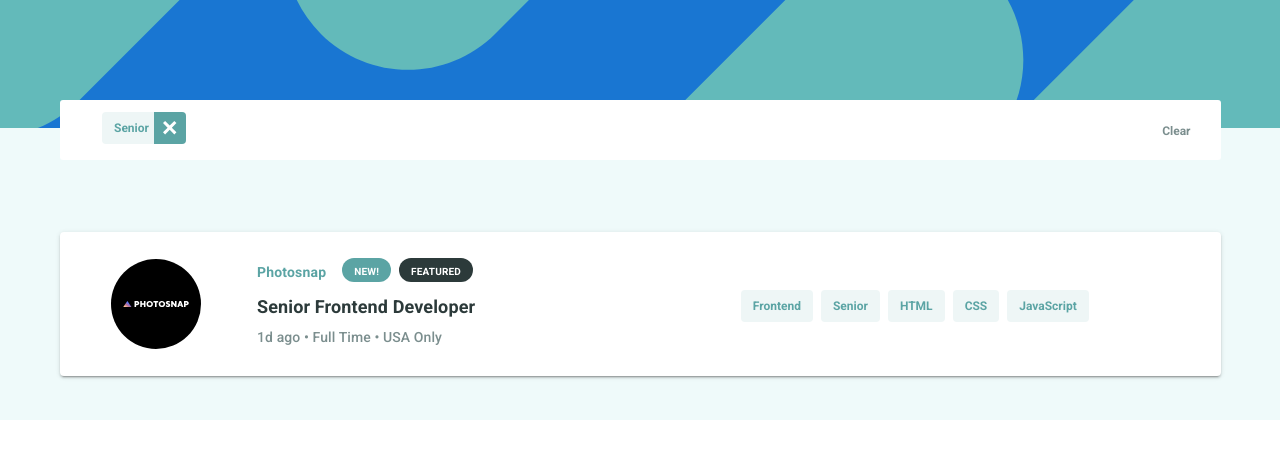
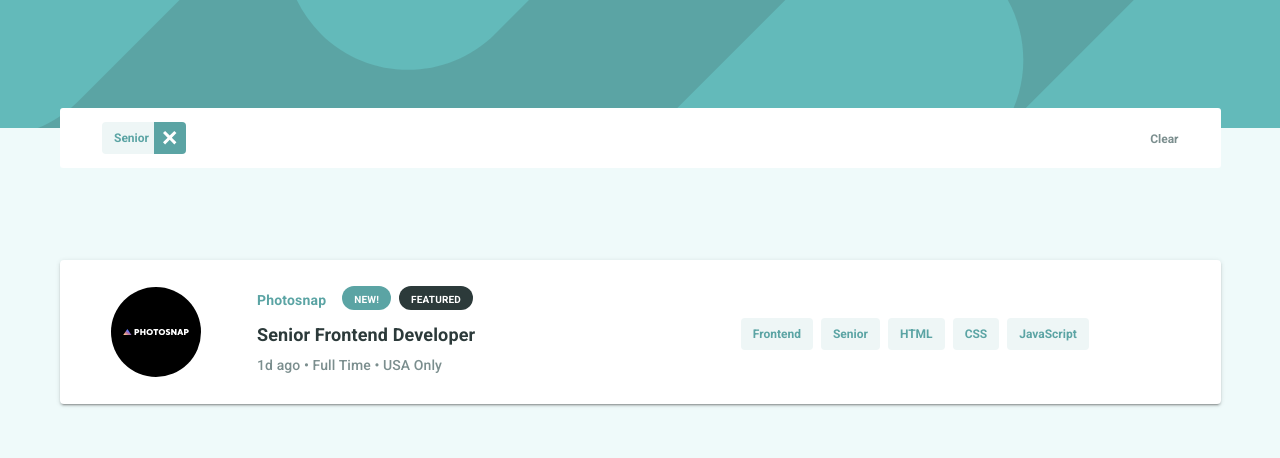
Before and after one commit to AnteAntonini/assignment-job-listening, a Vue app: page / in a window 1280 px wide. Both pictures are taken after a click on the button "Senior". Shown: the top 458 px of the page. Built offline with nearby package versions, Linux system fonts and the light colour scheme.

Commit message:
code splitting

```diff
--- a/public/index.html
+++ b/public/index.html
@@ -4,7 +4,7 @@
     <meta charset="utf-8">
     <meta http-equiv="X-UA-Compatible" content="IE=edge">
     <meta name="viewport" content="width=device-width,initial-scale=1.0">
-    <link rel="icon" href="<%= BASE_URL %>favicon.ico">
+    <link rel="icon" href="/images/favicon-32x32.png">
     <title><%= htmlWebpackPlugin.options.title %></title>
     <link rel="stylesheet" href="https://fonts.googleapis.com/css?family=Roboto:100,300,400,500,700,900">
     <link rel="stylesheet" href="https://cdn.jsdelivr.net/npm/@mdi/font@latest/css/materialdesignicons.min.css">
--- a/src/App.vue
+++ b/src/App.vue
@@ -1,7 +1,7 @@
 <template>
   <v-app>
     <v-app-bar
-      color="primary"
+      color="#5ba4a4"
       dark
       prominent
       app
--- /dev/null
+++ b/src/components/JobFilter.vue
@@ -0,0 +1,121 @@
+<template>
+  <div
+    class="active-filter"
+    :class="{ visibleFilter: isActive }"
+    v-show="isActive"
+  >
+    <v-col cols="10" sm="11" class="px-0 py-0">
+      <v-chip-group
+        class="chip-tag"
+        column
+        active-class="chip-tag-disabled"
+      >
+        <v-chip
+          class="tag-active"
+          label
+          v-for="(tag, index) in checkedTag"
+          :key="index"
+          >{{ tag }}
+          <img
+            src="\images\icon-remove.svg"
+            alt="remove icon"
+            class="tag-remove"
+            @click="removeTag(index)"
+          />
+        </v-chip>
+      </v-chip-group>
+    </v-col>
+    <v-col cols="2" sm="1" class="clear-btn">
+      <button class="clear-filter" @click="removeAllTags">Clear</button>
+    </v-col>
+  </div>
+</template>
+
+<script>
+export default {
+  props: {
+    checkedTag: Array,
+    isActive: Boolean
+  },
+  methods: {
+    removeTag(index) {
+      this.checkedTag.splice(index,1)
+    },
+    removeAllTags() {
+      this.checkedTag.splice(0,this.checkedTag.length)
+    }
+  },
+}
+</script>
+
+<style lang="scss">
+@import "@/scss/_variables.scss";
+
+.chip {
+  &-tag {
+    .v-chip:not(.v-chip--active) {
+      background: $lightGreyTag !important;
+      color: $primaryColor;
+      font-size: 12px;
+    }
+  }
+  &-tag-disabled {
+    background: $lightGreyTag !important;
+    color: $primaryColor !important;
+    font-size: 12px !important;
+  }
+}
+
+.tag {
+  &-active {
+    margin: 0 12px !important;
+    padding-right: 0 !important;
+    display: inline;
+  }
+  &-remove {
+    height: 32px;
+    width: 32px;
+    background: $primaryColor;
+    padding: 9px;
+    margin-left: 5px;
+
+    &:hover {
+      background: $distinctlyDarkGrey;
+    }
+  }
+}
+
+.visibleFilter {
+  display: none;
+}
+
+.clear {
+  &-btn {
+    text-align: end;
+    padding: 12px 0;
+  }
+  &-filter {
+    font-size: 12px;
+    color: $darkGrey;
+    cursor: pointer;
+    outline: none;
+
+    &:hover {
+      color: $primaryColor;
+      text-decoration: underline;
+    }
+  }
+}
+
+@media all and (max-width: 375px) {
+  .clear-btn {
+    text-align: start;
+    padding: 0 !important;
+  }
+  .tag-active {
+    margin-bottom: 10px !important;
+    font-size: 11px !important;
+    height: 28px !important;
+  }
+}
+</style>
--- a/src/components/JobListing.vue
+++ b/src/components/JobListing.vue
@@ -1,48 +1,13 @@
 <template>
   <div class="main">
-    <v-container class="px-0">
-      <div
-        class="active-filter"
-        :class="{ visibleFilter: isActive }"
-        v-show="isActive"
-      >
-        <v-col cols="10" sm="11" class="px-0">
-          <v-chip-group
-            class="chip-tag mb-1"
-            column
-            active-class="chip-tag-disabled"
-          >
-            <v-chip
-              class="tag-active"
-              label
-              v-for="(tag, index) in checkedTag"
-              :key="index"
-              style="display: inline"
-              >{{ tag }}
-              <img
-                src="\images\icon-remove.svg"
-                alt=""
-                class="tag-remove"
-                @click="removeTag(index)"
-              />
-            </v-chip>
-          </v-chip-group>
-        </v-col>
-        <v-col cols="2" sm="1" class="clear-btn">
-          <button class="clear-filter" @click="removeAllTags">Clear</button>
-        </v-col>
-      </div>
+    <v-container class="px-0 py-15">
+      <job-filter :checkedTag="checkedTag" :isActive="isActive" />
 
-      <div
-        v-for="job in filteredJobs"
-        :key="job.id"
-        style="width: 100%"
-        class="container"
-      >
+      <div v-for="job in filteredJobs" :key="job.id" class="container">
         <v-hover v-slot="{ hover }">
           <v-card
             color="white"
-            class="my-5 card"
+            class="my-0 card ml-0"
             :class="{ 'on-hover': hover }"
           >
             <div class="d-flex flex-no-wrap justify-start">
@@ -123,38 +88,29 @@
 </template>
 
 <script>
+import jobFilter from './JobFilter'
+
 export default {
   name: 'JobListing',
-
+  components: {
+    jobFilter
+  },
   data: () => ({
     jobs: [],
     checkedTag: [],
     hover: false,
-      isActive: false
 
   }),
   methods: {
     addTag(e){
-        if(this.checkedTag.includes(e.target.value)){
-          return
-        }
-        else {
-          this.checkedTag.push(e.target.value)
-        }
-        this.isActive = true
-      },
-      removeTag(index) {
-        this.checkedTag.splice(index,1)
-        if(this.checkedTag.length == 0) {
-          this.isActive = false
-        }
-      },
-      removeAllTags() {
-        this.checkedTag.splice(0,this.checkedTag.length)
-        this.isActive = false
+      if(this.checkedTag.includes(e.target.value)) return
+      else this.checkedTag.push(e.target.value)
     }
   },
   computed: {
+    isActive() {
+      return !!this.checkedTag.length
+    },
     filteredJobs() {
       return this.jobs.filter(job => this.checkedTag.every(tag => tag == job.level
       || tag == job.role
@@ -165,7 +121,6 @@
   created() {
     this.axios.get('data.json').then(res => {
       this.jobs = res.data
-        return this.jobs
     }).catch(err => {
       console.log(err)
     })
@@ -177,49 +132,9 @@
 @import "@/scss/_variables.scss";
 
 .main {
+  min-height: calc(100vh - 120px);
   background: $lightGreyBackground;
 }
-
-.tag {
-  &-active {
-    margin: 0 12px !important;
-    padding-right: 0 !important;
-  }
-  &-remove {
-    height: 32px;
-    width: 32px;
-    background: $primaryColor;
-    padding: 9px;
-    margin-left: 5px;
-
-    &:hover {
-      background: $distinctlyDarkGrey;
-    }
-  }
-}
-
-.visibleFilter {
-  display: none;
-}
-
-.clear {
-  &-btn {
-    text-align: end;
-    padding: 12px 0;
-  }
-  &-filter {
-    font-size: 12px;
-    color: $darkGrey;
-    cursor: pointer;
-    outline: none;
-
-    &:hover {
-      color: $primaryColor;
-      text-decoration: underline;
-    }
-  }
-}
-
 .active-filter {
   background: white;
   z-index: 1;
@@ -229,7 +144,7 @@
   position: relative;
   display: flex;
   align-items: center;
-  top: -40px;
+  top: -80px;
   justify-content: space-between;
   border-radius: 3px;
   font-weight: 700;
@@ -267,10 +182,6 @@
   margin: 0;
 }
 
-.hoverBtn {
-  background: $distinctlyDarkGrey;
-}
-
 .button-tag {
   max-width: 100%;
   padding: 0 12px;
@@ -285,8 +196,7 @@
   border-radius: 4px;
   font-weight: 700;
   color: $primaryColor;
-  margin-top: 4px;
-  margin-right: 8px;
+  margin: 4px 8px 0 0;
   outline: none;
 }
 .button-tag:hover {
@@ -323,18 +233,6 @@
     color: white !important;
     font-size: 12px !important;
   }
-  &-tag-disabled {
-    background: $lightGreyTag !important;
-    color: $primaryColor !important;
-    font-size: 12px !important;
-  }
-  &-tag {
-    .v-chip:not(.v-chip--active) {
-      background: $lightGreyTag !important;
-      color: $primaryColor;
-      font-size: 12px;
-    }
-  }
 }
 
 @media all and (max-width: 375px) {
@@ -345,15 +243,7 @@
     height: 130px;
     padding: 0;
     max-height: 100%;
-  }
-  .clear-btn {
-    text-align: start;
-    padding: 0;
-  }
-  .tag-active {
-    margin-bottom: 10px !important;
-    font-size: 11px !important;
-    height: 28px !important;
+    top: -90px;
   }
   .card {
     display: flex;
```
Lines whose indentation alone changed are shown as unchanged.
